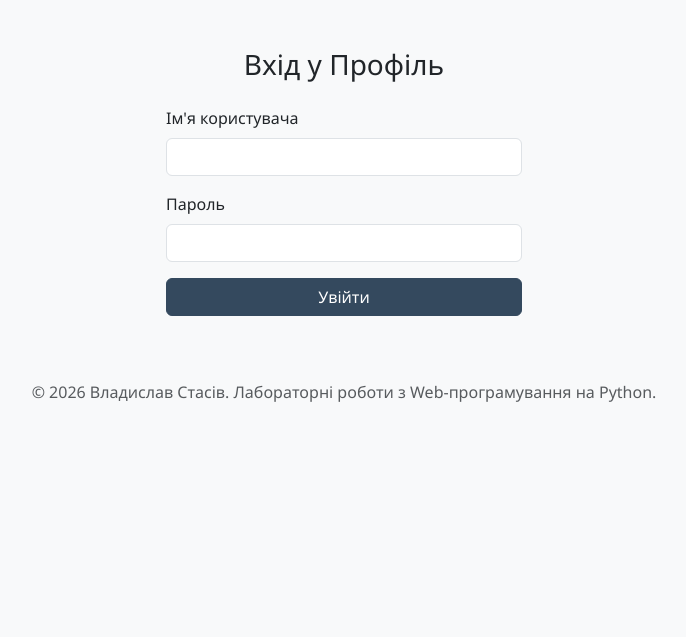
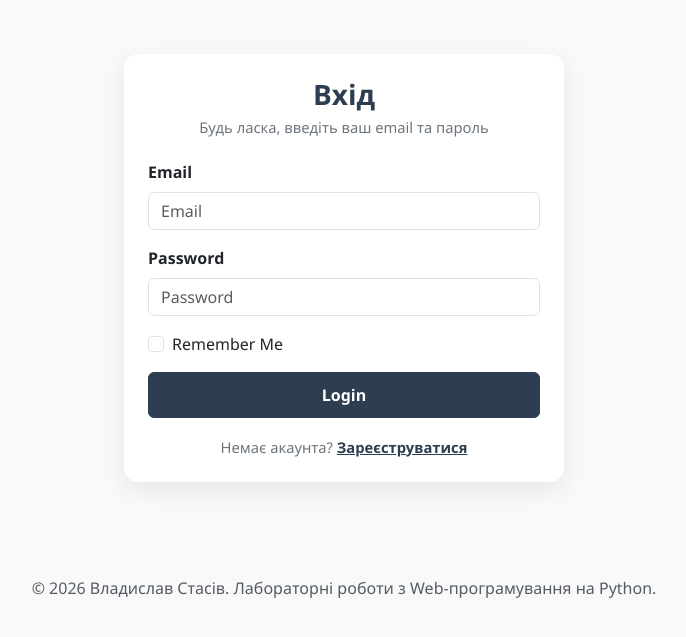
Before and after one commit to stasiv-228/flask-app-lab, a Flask app: page /login in a window 1280 px wide. Shown: the part 56-693 px from the top of the page, without its empty margins (296-982 px from the left). Run offline with Flask 3, Linux system fonts and the light colour scheme; parts of the project's set-up code (start-up, migrations or seed data) failed here and were passed over; some libraries are stand-ins or nearby versions.

Commit message:
feat: add user registration, login with bcrypt hash check, account and users list pages

```diff
--- a/app/static/css/styles.css
+++ b/app/static/css/styles.css
@@ -29,3 +29,103 @@ section:hover {
     background-color: #2c3e50;
     border-color: #2c3e50;
 }
+/* ---------- Реєстрація та вхід ---------- */
+.auth-wrapper {
+    display: flex;
+    justify-content: center;
+    padding: 30px 0;
+}
+
+.auth-card {
+    width: 100%;
+    max-width: 440px;
+    border: none;
+    border-radius: 14px;
+    box-shadow: 0 8px 24px rgba(0, 0, 0, 0.08);
+}
+
+.auth-title {
+    text-align: center;
+    font-weight: 700;
+    color: #2c3e50;
+    margin-bottom: 4px;
+}
+
+.auth-subtitle {
+    text-align: center;
+    color: #6c757d;
+    font-size: 0.92rem;
+    margin-bottom: 22px;
+}
+
+.btn-auth {
+    background-color: #2c3e50;
+    border-color: #2c3e50;
+    color: #fff;
+    font-weight: 600;
+    padding: 10px;
+}
+
+.btn-auth:hover,
+.btn-auth:focus {
+    background-color: #1a252f;
+    border-color: #1a252f;
+    color: #bbff00;
+}
+
+.auth-switch {
+    text-align: center;
+    margin: 18px 0 0;
+    font-size: 0.92rem;
+    color: #6c757d;
+}
+
+.auth-switch a {
+    color: #2c3e50;
+    font-weight: 600;
+}
+
+/* ---------- Акаунт ---------- */
+.account-card {
+    max-width: 520px;
+    text-align: center;
+}
+
+.account-avatar {
+    width: 72px;
+    height: 72px;
+    margin: 0 auto 14px;
+    border-radius: 50%;
+    background-color: #2c3e50;
+    color: #bbff00;
+    font-size: 2rem;
+    font-weight: 700;
+    display: flex;
+    align-items: center;
+    justify-content: center;
+}
+
+/* ---------- Список користувачів ---------- */
+.users-page {
+    max-width: 860px;
+}
+
+.users-title {
+    font-weight: 700;
+    color: #2c3e50;
+    margin-bottom: 18px;
+}
+
+.users-card {
+    border: none;
+    border-radius: 12px;
+    overflow: hidden;
+    box-shadow: 0 4px 14px rgba(0, 0, 0, 0.06);
+}
+
+.users-card thead th {
+    background-color: #2c3e50;
+    color: #bbff00;
+    font-weight: 600;
+    border: none;
+}
--- /dev/null
+++ b/app/users/forms.py
@@ -0,0 +1,46 @@
+from flask_wtf import FlaskForm
+from wtforms import StringField, PasswordField, BooleanField, SubmitField
+from wtforms.validators import DataRequired, Email, Length, EqualTo, Regexp, ValidationError
+
+from app import db
+from .models import User
+
+
+class RegistrationForm(FlaskForm):
+    username = StringField('Username', validators=[
+        DataRequired(message="Це обов'язкове поле"),
+        Length(min=4, max=14, message="Довжина імені має бути від 4 до 14 символів"),
+        Regexp(r'^[A-Za-z][A-Za-z0-9_.]*$',
+               message="Ім'я має починатися з літери та містити лише літери, цифри, крапки або підкреслення")
+    ])
+    email = StringField('Email', validators=[
+        DataRequired(message="Це обов'язкове поле"),
+        Email(message="Некоректний формат email")
+    ])
+    password = PasswordField('Password', validators=[
+        DataRequired(message="Це обов'язкове поле"),
+        Length(min=6, message="Пароль має містити щонайменше 6 символів")
+    ])
+    confirm_password = PasswordField('Confirm Password', validators=[
+        DataRequired(message="Це обов'язкове поле"),
+        EqualTo('password', message="Паролі не збігаються")
+    ])
+    submit = SubmitField('Sign up')
+
+    def validate_username(self, field):
+        if db.session.scalar(db.select(User).filter_by(username=field.data)):
+            raise ValidationError(f"Користувач з іменем {field.data} вже існує")
+
+    def validate_email(self, field):
+        if db.session.scalar(db.select(User).filter_by(email=field.data)):
+            raise ValidationError(f"Користувач з email {field.data} вже існує")
+
+
+class LoginForm(FlaskForm):
+    email = StringField('Email', validators=[
+        DataRequired(message="Це обов'язкове поле"),
+        Email(message="Некоректний формат email")
+    ])
+    password = PasswordField('Password', validators=[DataRequired(message="Це обов'язкове поле")])
+    remember = BooleanField('Remember Me')
+    submit = SubmitField('Login')
--- a/app/users/templates/users/login.html
+++ b/app/users/templates/users/login.html
@@ -1,22 +1,25 @@
 {% extends 'base.html' %}
+{% from 'macros/form_macros.html' import render_field %}
 
-{% block title %}Вхід в систему{% endblock %}
+{% block title %}{{ title }}{% endblock %}
 
 {% block content %}
-<div class="row justify-content-center mt-5">
-    <div class="col-md-4">
-        <h3 class="text-center mb-4">Вхід у Профіль</h3>
-        <form method="POST" action="{{ url_for('users.login') }}">
-            <div class="mb-3">
-                <label for="username" class="form-label">Ім'я користувача</label>
-                <input type="text" class="form-control" id="username" name="username" required>
-            </div>
-            <div class="mb-3">
-                <label for="password" class="form-label">Пароль</label>
-                <input type="password" class="form-control" id="password" name="password" required>
-            </div>
-            <button type="submit" class="btn btn-primary w-100">Увійти</button>
-        </form>
+<div class="auth-wrapper">
+    <div class="card auth-card">
+        <div class="card-body p-4">
+            <h3 class="auth-title">Вхід</h3>
+            <p class="auth-subtitle">Будь ласка, введіть ваш email та пароль</p>
+
+            <form method="POST" action="{{ url_for('users.login', next=request.args.get('next')) }}" novalidate>
+                {{ form.hidden_tag() }}
+                {{ render_field(form.email, placeholder="Email") }}
+                {{ render_field(form.password, placeholder="Password") }}
+                {{ render_field(form.remember) }}
+                {{ form.submit(class="btn btn-auth w-100") }}
+            </form>
+
+            <p class="auth-switch">Немає акаунта? <a href="{{ url_for('users.register') }}">Зареєструватися</a></p>
+        </div>
     </div>
 </div>
 {% endblock %}
--- a/app/users/views.py
+++ b/app/users/views.py
@@ -1,5 +1,8 @@
 from flask import request, redirect, url_for, render_template, session, flash, make_response
+from app import db
 from . import users_bp
+from .forms import RegistrationForm, LoginForm
+from .models import User
 
 @users_bp.route("/hi/<string:name>")  # /hi/ivan?age=45
 def greetings(name):
@@ -14,26 +17,49 @@ def admin():
     print(to_url)
     return redirect(to_url)
 
-VALID_USERNAME = "Student"
-VALID_PASSWORD = "password123"
+@users_bp.route("/register", methods=["GET", "POST"])
+def register():
+    form = RegistrationForm()
+    if form.validate_on_submit():
+        user = User(username=form.username.data, email=form.email.data)
+        user.hash_password(form.password.data)  # хешування пароля перед збереженням
+        db.session.add(user)
+        db.session.commit()
+        flash(f"Обліковий запис {form.username.data} успішно створено! Тепер ви можете увійти.", "success")
+        return redirect(url_for("users.login"))
+    return render_template("users/register.html", form=form, title="Реєстрація")
+
 
 @users_bp.route("/login", methods=["GET", "POST"])
 def login():
     if "username" in session:
-        return redirect(url_for("users.profile"))
+        return redirect(url_for("users.account"))
 
-    if request.method == "POST":
-        username = request.form.get("username")
-        password = request.form.get("password")
+    form = LoginForm()
+    if form.validate_on_submit():
+        user = db.session.scalar(db.select(User).filter_by(email=form.email.data))
+        if user and user.check_password(form.password.data):
+            session["username"] = user.username
+            session["email"] = user.email
+            flash(f"Вітаю, {user.username}! Вхід успішний.", "success")
+            return redirect(url_for("users.account"))
+        flash("Невірний email або пароль. Спробуйте ще раз.", "danger")
+    return render_template("users/login.html", form=form, title="Вхід")
 
-        if username == VALID_USERNAME and password == VALID_PASSWORD:
-            session["username"] = username
-            flash("Ви успішно увійшли в систему!", "success")
-            return redirect(url_for("users.profile"))
-        else:
-            flash("Невірний логін або пароль. Спробуйте ще раз.", "error")
 
-    return render_template("users/login.html")
+@users_bp.route("/account")
+def account():
+    if "username" not in session:
+        flash("Будь ласка, увійдіть у систему.", "warning")
+        return redirect(url_for("users.login"))
+    return render_template("users/account.html", username=session["username"], email=session.get("email"))
+
+
+@users_bp.route("/users")
+def users_list():
+    users = db.session.scalars(db.select(User).order_by(User.id)).all()
+    return render_template("users/users.html", users=users)
+
 
 @users_bp.route("/profile")
 def profile():
@@ -47,6 +73,7 @@ def profile():
 @users_bp.route("/logout")
 def logout():
     session.pop("username", None)
+    session.pop("email", None)
     flash("Ви успішно вийшли з системи.", "info")
     return redirect(url_for("users.login"))
 
```
Also changed, not shown: app/users/templates/users/account.html (added, +24 -0 lines), app/users/templates/users/register.html (added, +26 -0 lines), app/users/templates/users/users.html (added, +36 -0 lines).
